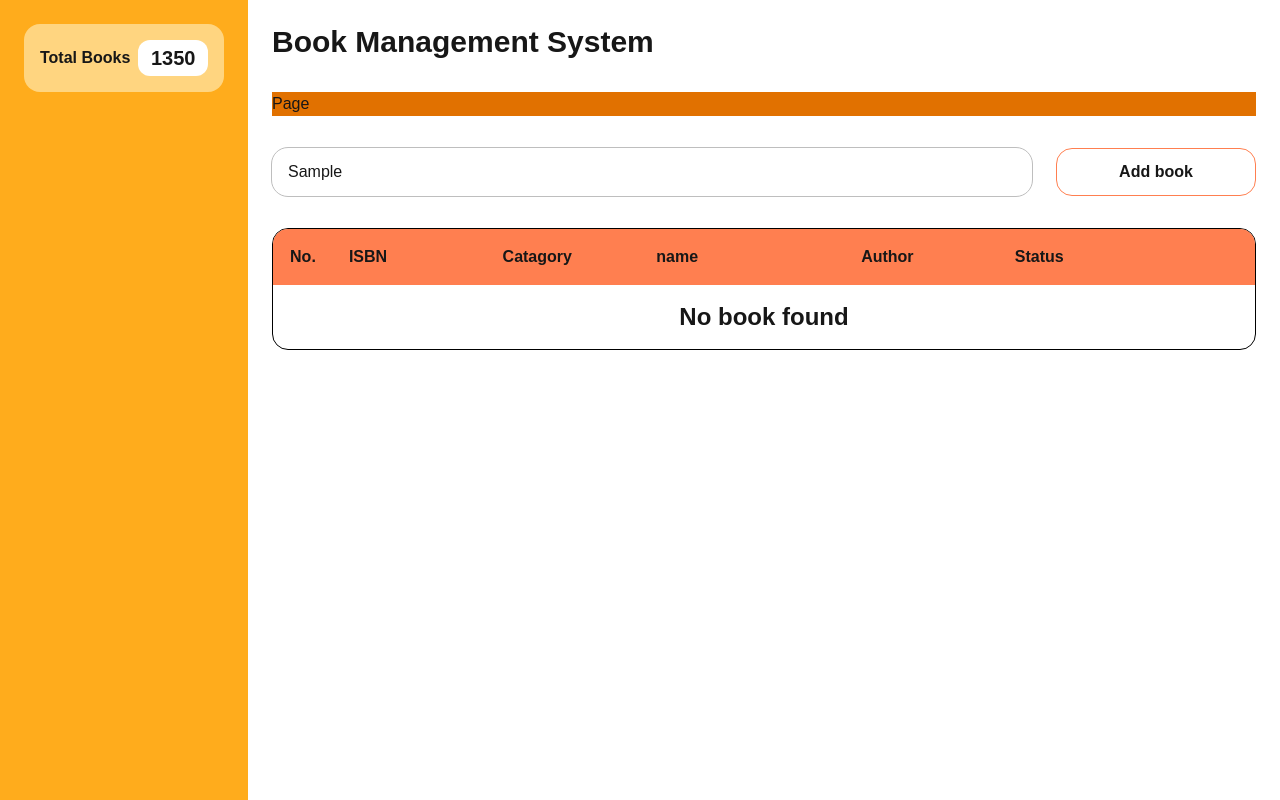
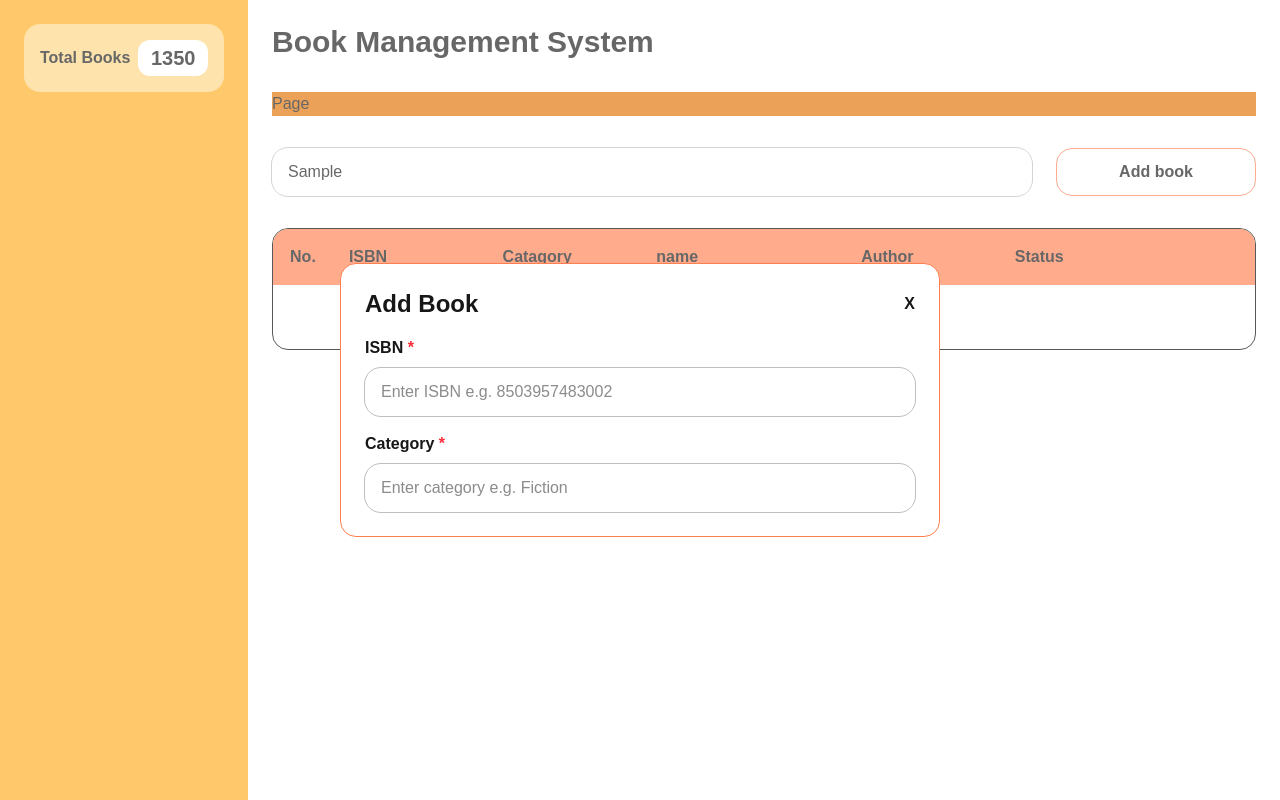
Before and after one commit to Pitchakorn-fame/book-management-manual, a Next.js app in the folder frontend/: page / in a window 1280 px wide. Both pictures are taken after typing "Sample" into the empty fields and a click on the button "Add book". Built offline with nearby package versions, Linux system fonts and the light colour scheme.

Commit message:
frontend: implement BookForm

```diff
--- a/frontend/src/app/(public)/page.tsx
+++ b/frontend/src/app/(public)/page.tsx
@@ -6,6 +6,8 @@ import { useRouter } from "next/navigation";
 import Sidebar from "@/component/Sidebar";
 import SearchBar from "@/component/SearchBar";
 import { useMemo, useState } from "react";
+import BookCard from "@/component/BookCard";
+import BookForm from "@/component/BookForm";
 
 export enum Status {
   ACTIVE = "ACTIVE",
@@ -39,6 +41,7 @@ const Page = () => {
   console.info("mockupBookData", mockupBookData);
 
   const [searchText, setSearchText] = useState<string>("");
+  const [isOpenAddBookModal, setIsOpenAddBookModal] = useState<boolean>(false);
 
   const filterBookData = useMemo(() => {
     const searchTextLowerCase = searchText.toLowerCase();
@@ -54,7 +57,10 @@ const Page = () => {
   }, [searchText, mockupBookData]);
   console.log("filterBookData", filterBookData);
   return (
-    <div className="grid grid-cols-[auto_1fr] h-screen">
+    <>
+      <div
+        className={`grid grid-cols-[auto_1fr] h-screen relative ${isOpenAddBookModal ? "opacity-65 pointer-events-none" : ""}`}
+      >
         <Sidebar />
         <div className="flex flex-col gap-8 p-6 overflow-hidden">
           <div className="text-3xl font-bold">Book Management System</div>
@@ -68,7 +74,10 @@ const Page = () => {
                 setSearchText(value);
               }}
             />
-          <button className="flex justify-center items-center p-4 h-12 rounded-2xl border border-[#FF7F50] cursor-pointer hover:bg-[#FF7F50] hover:text-[#FFF] font-bold w-50">
+            <button
+              className="flex justify-center items-center p-4 h-12 rounded-2xl border border-[#FF7F50] cursor-pointer hover:bg-[#FF7F50] hover:text-[#FFF] font-bold w-50"
+              onClick={() => setIsOpenAddBookModal(true)}
+            >
               Add book
             </button>
           </div>
@@ -76,6 +85,10 @@ const Page = () => {
           {/* <BookCard /> */}
         </div>
       </div>
+      {isOpenAddBookModal && (
+        <BookForm onCloseModal={() => setIsOpenAddBookModal(false)} />
+      )}
+    </>
   );
 };
 
--- /dev/null
+++ b/frontend/src/component/BookForm.tsx
@@ -0,0 +1,37 @@
+"use client";
+import React, { useState } from "react";
+import TextInputField from "./form/TextInputField";
+
+interface IBookFormProps {
+  onCloseModal: () => void;
+}
+
+const BookForm = (prop: IBookFormProps) => {
+  const [test, setTest] = useState<string>("");
+  return (
+    <div className="flex flex-col gap-4 p-6 z-50 bg-white rounded-2xl absolute top-1/2 left-1/2 transform -translate-x-1/2 -translate-y-1/2 w-[600px] border border-[#FF7F50]">
+      <div className="flex justify-between items-center">
+        <div className="text-2xl font-bold">Add Book</div>
+        <div className="font-bold cursor-pointer" onClick={prop.onCloseModal}>
+          X
+        </div>
+      </div>
+      <TextInputField
+        label="ISBN"
+        textValue={test}
+        onChangeFunction={(value) => setTest(value)}
+        placeholder="Enter ISBN e.g. 8503957483002"
+        required
+      />
+      <TextInputField
+        label="Category"
+        textValue={test}
+        onChangeFunction={(value) => setTest(value)}
+        placeholder="Enter category e.g. Fiction"
+        required
+      />
+    </div>
+  );
+};
+
+export default BookForm;
--- /dev/null
+++ b/frontend/src/component/form/TextInputField.tsx
@@ -0,0 +1,33 @@
+import React from "react";
+
+interface ITextInputFieldProps {
+  label?: string;
+  textValue: string;
+  onChangeFunction: (value: string) => void;
+  placeholder?: string;
+  required?: boolean;
+}
+
+const TextInputField = (props: ITextInputFieldProps) => {
+  return (
+    <div className="flex flex-col gap-2">
+      {props.label && (
+        <p className="font-bold">
+          {props.label}
+          <span className={props.required ? "text-red-500" : "hidden"}> *</span>
+        </p>
+      )}
+      <input
+        type="text"
+        className="h-12 w-full outline-[#BEBEBE] outline-1 focus:outline-[#F28C28] rounded-2xl p-4"
+        placeholder={props.placeholder ?? ""}
+        value={props.textValue}
+        onChange={(e) => {
+          props.onChangeFunction(e.target.value);
+        }}
+      />
+    </div>
+  );
+};
+
+export default TextInputField;
```
Lines whose indentation alone changed are shown as unchanged.
